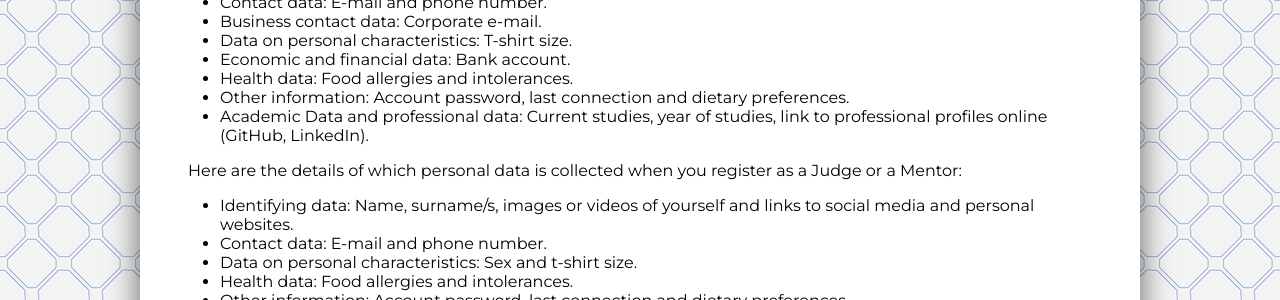
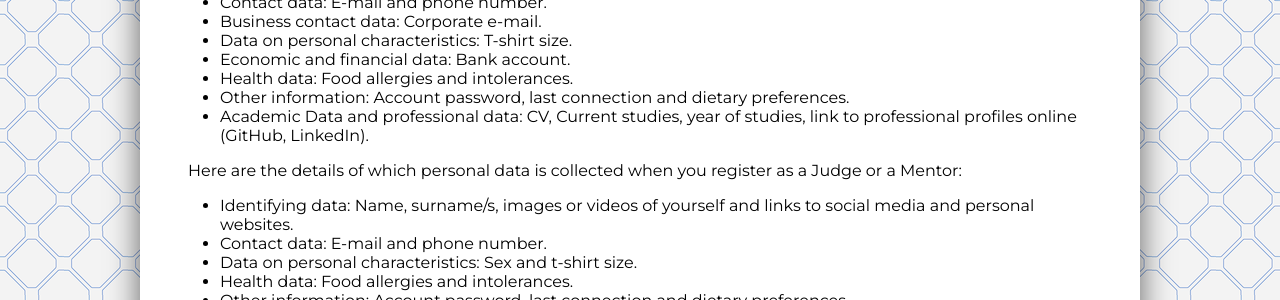
Before and after one commit to hackupc/legal-page, a Jekyll site: the page built from _documents/privacy_and_cookies.md, in a window 1280 px wide and 900 px high, scrolled down 1057 px. Shown: the part 153-453 px from the top of the window. Built offline with Jekyll 4.4.1, drawn with Linux system fonts in a browser that asks for light colours.

Commit message:
afegir cv mentors

```diff
--- a/_documents/privacy_and_cookies.md
+++ b/_documents/privacy_and_cookies.md
@@ -49,7 +49,7 @@ Here are the details of which personal data is collected when you register as an
 - Economic and financial data: Bank account.
 - Health data: Food allergies and intolerances.
 - Other information: Account password, last connection and dietary preferences.
-- Academic Data and professional data: Current studies, year of studies, link to professional profiles online (GitHub, LinkedIn).
+- Academic Data and professional data: CV, Current studies, year of studies, link to professional profiles online (GitHub, LinkedIn).
 
 Here are the details of which personal data is collected when you register as a Judge or a Mentor:
 
```
